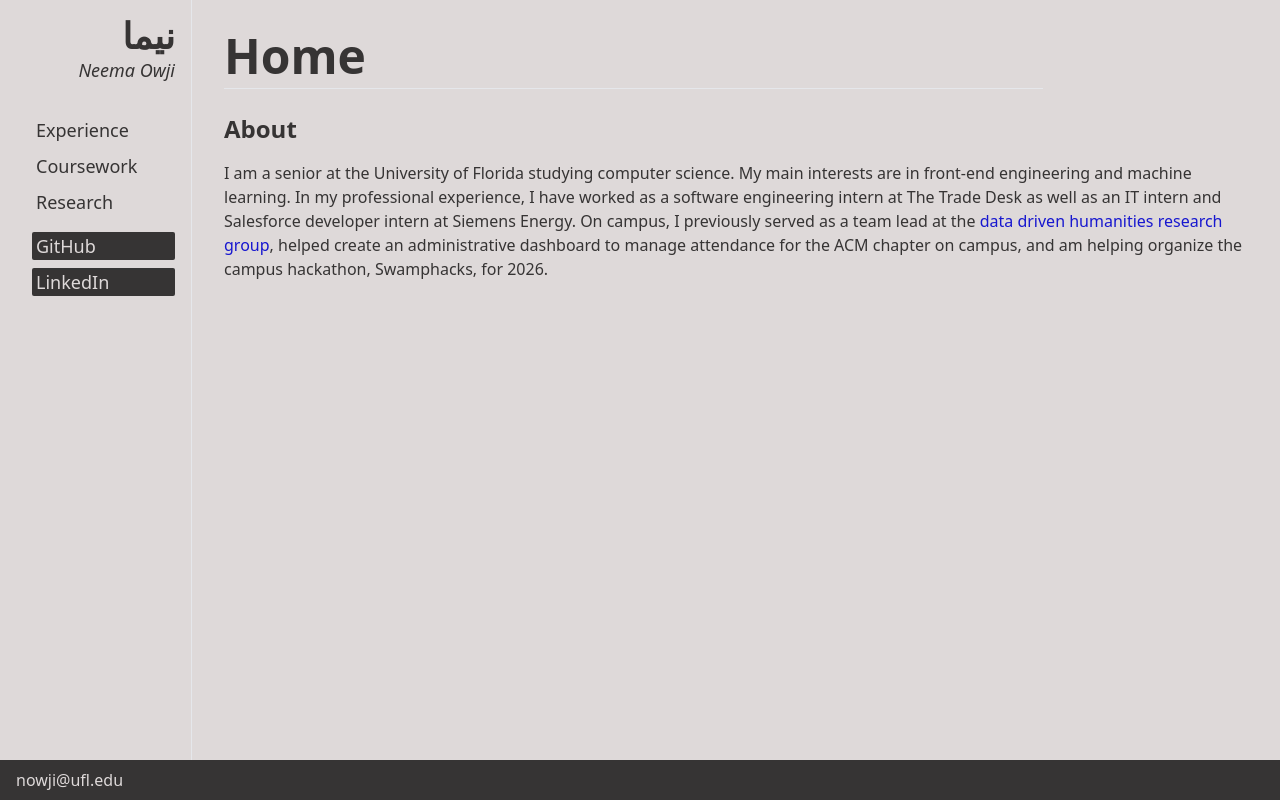
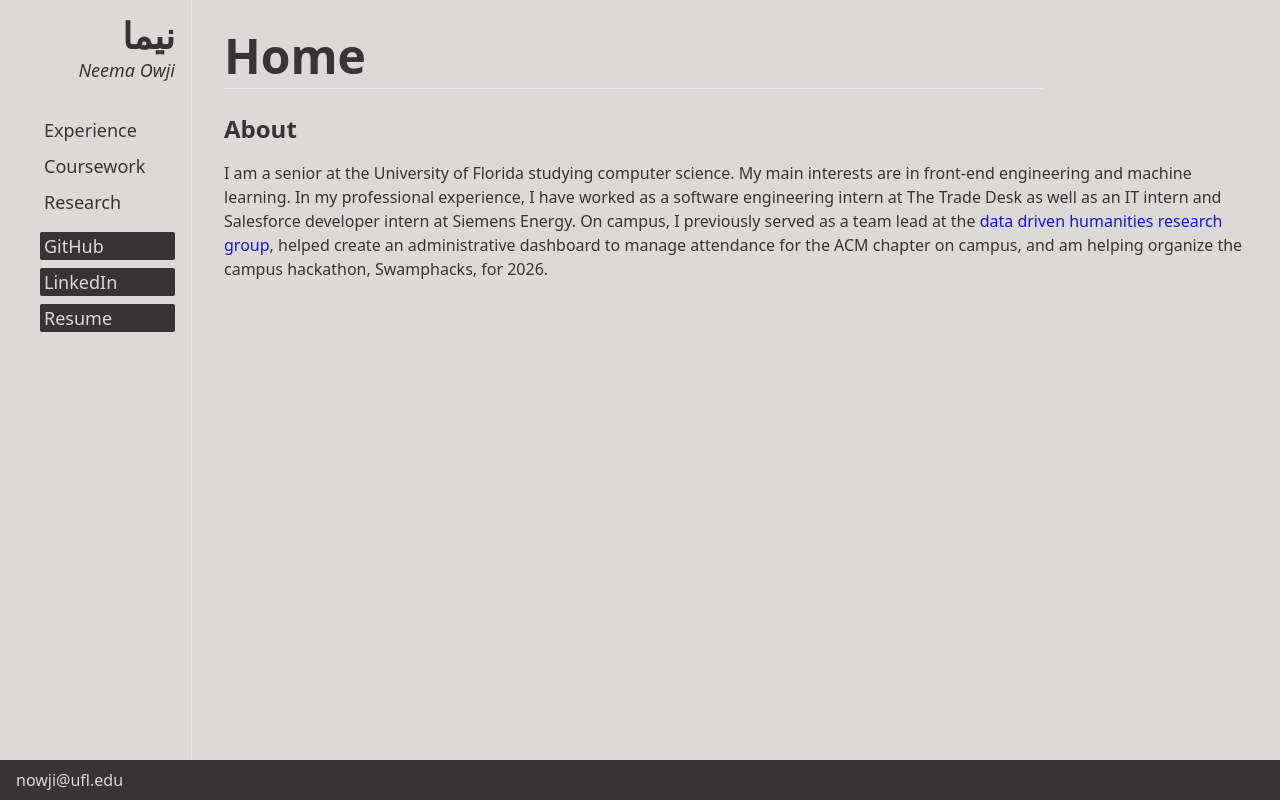
Before and after one commit to nowji/personal-website, a React (Vite) app: page / in a window 1280 px wide. Built offline with nearby package versions, Linux system fonts and the light colour scheme.

Commit message:
refactor navbar links to allow choice between internal/external and light/dark

```diff
--- /dev/null
+++ b/src/components/ExternalLinkButton.tsx
@@ -0,0 +1,24 @@
+import React from "react";
+import type { NavbarLink } from "../types/NavbarLink";
+
+interface ExternalLinkButtonProps {
+  link: NavbarLink;
+}
+const ExternalLinkButton: React.FC<ExternalLinkButtonProps> = ({ link }) => {
+  return (
+    <a
+      key={link.name}
+      href={link.path}
+      target="_blank"
+      className={
+        link.color === "light"
+          ? "block text-dark-gray-primary pl-1 pr-2 hover:bg-[#ede4e4] transition-colors duration-200 rounded-sm"
+          : "block text-off-white-bg pl-1 pr-2 bg-dark-gray-primary hover:bg-[#171616] transition-colors duration-200 rounded-sm"
+      }
+    >
+      {link.name}
+    </a>
+  );
+};
+
+export default ExternalLinkButton;
--- /dev/null
+++ b/src/components/InternalLinkButton.tsx
@@ -0,0 +1,24 @@
+import React from "react";
+import { Link } from "react-router-dom";
+import type { NavbarLink } from "../types/NavbarLink";
+
+interface InternalLinkButtonProps {
+  link: NavbarLink;
+}
+const InternalLinkButton: React.FC<InternalLinkButtonProps> = ({ link }) => {
+  return (
+    <Link
+      key={link.name}
+      to={link.path}
+      className={
+        link.color === "light"
+          ? "block text-dark-gray-primary pl-1 pr-2 hover:bg-[#ede4e4] transition-colors duration-200 rounded-sm"
+          : "block text-off-white-bg pl-1 pr-2 bg-dark-gray-primary hover:bg-[#171616] transition-colors duration-200 rounded-sm"
+      }
+    >
+      {link.name}
+    </Link>
+  );
+};
+
+export default InternalLinkButton;
--- a/src/components/Navbar.tsx
+++ b/src/components/Navbar.tsx
@@ -1,7 +1,43 @@
 import React from "react";
 import { Link } from "react-router-dom";
+import type { NavbarLink } from "../types/NavbarLink";
+import ExternalLinkButton from "./ExternalLinkButton";
+import InternalLinkButton from "./InternalLinkButton";
 
 const Navbar: React.FC = () => {
+  const links: NavbarLink[] = [
+    {
+      name: "Experience",
+      path: "/experience",
+      external: false,
+      color: "light",
+    },
+    {
+      name: "Coursework",
+      path: "/coursework",
+      external: false,
+      color: "light",
+    },
+    { name: "Research", path: "/research", external: false, color: "light" },
+    {
+      name: "GitHub",
+      path: "https://github.com/nowji",
+      external: true,
+      color: "dark",
+    },
+    {
+      name: "LinkedIn",
+      path: "https://linkedin.com/in/neema-owji",
+      external: true,
+      color: "dark",
+    },
+    {
+      name: "Resume",
+      path: "/resume",
+      external: false,
+      color: "dark",
+    },
+  ];
   const internalLinks = [
     { name: "Experience", path: "/experience" },
     { name: "Coursework", path: "/coursework" },
@@ -52,53 +88,53 @@ const Navbar: React.FC = () => {
 
       <div
         className="
-          flex flex-col space-y-4
+          flex flex-col space-y-4 pl-2
           md:text-lg md:flex-col md:space-y-4 md:space-x-0 md:w-full
         "
       >
         <div
           className="
-            w-full flex flex-row space-x-2 justify-start
+            w-full flex flex-row space-x-2
             md:flex-col md:space-y-2 md:space-x-0
           "
         >
-          {internalLinks.map((link) => (
-            <Link
-              key={link.name}
-              to={link.path}
-              className="
-                block text-dark-gray-primary pl-1 pr-2
-                hover:bg-[#ede4e4] transition-colors duration-200 rounded-sm
-              "
-            >
-              {link.name}
-            </Link>
-          ))}
+          {links
+            .slice(0, 3)
+            .map((link) =>
+              link.external ? (
+                <ExternalLinkButton link={link} />
+              ) : (
+                <InternalLinkButton link={link} />
+              )
+            )}
         </div>
 
         {externalLinks.length > 0 && (
           <div
             className="
-              w-full flex flex-row space-x-2 justify-end
+              w-full flex flex-row space-x-2
               md:flex-col md:space-y-2 md:space-x-0
             "
           >
-            {externalLinks.map((link) => (
-              <a
-                key={link.name}
-                href={link.path}
-                target="_blank"
-                className="
-                  block text-off-white-bg pl-1 pr-2 bg-dark-gray-primary
-                  hover:bg-[#171616] transition-colors duration-200 rounded-sm
-                "
-              >
-                {link.name}
-              </a>
-            ))}
+            {links
+              .slice(3, 6)
+              .map((link) =>
+                link.external ? (
+                  <ExternalLinkButton link={link} />
+                ) : (
+                  <InternalLinkButton link={link} />
+                )
+              )}
           </div>
         )}
       </div>
+      {/* {links.map((link) =>
+            link.external ? (
+              <ExternalLinkButton link={link} />
+            ) : (
+              <InternalLinkButton link={link} />
+            )
+          )} */}
     </nav>
   );
 };
--- /dev/null
+++ b/src/types/NavbarLink.ts
@@ -0,0 +1,6 @@
+export interface NavbarLink {
+  name: string;
+  path: string;
+  external: boolean;
+  color: "light" | "dark";
+}
```
